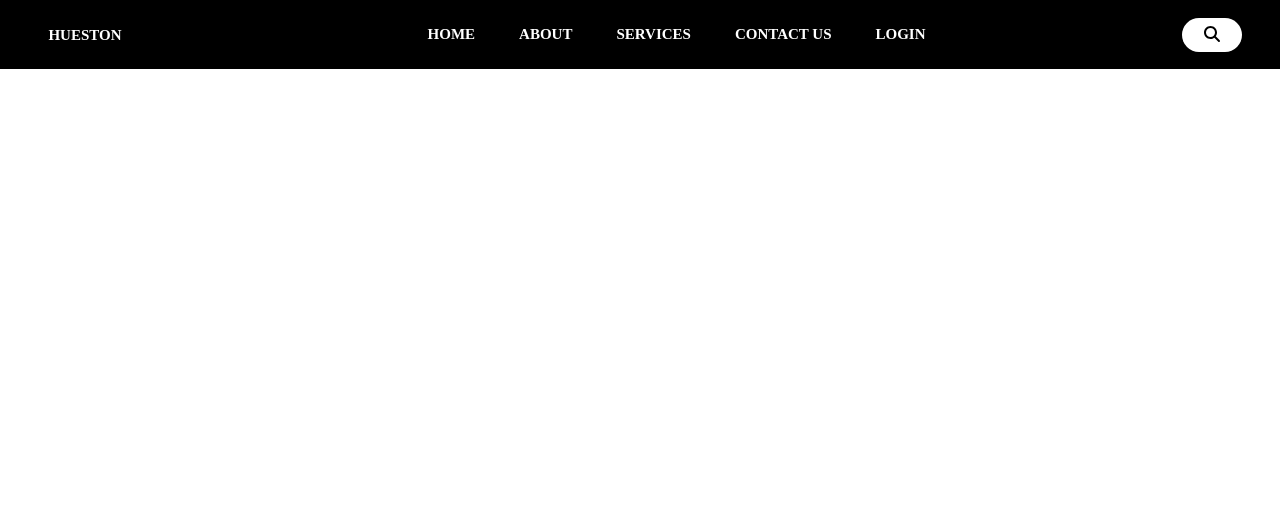
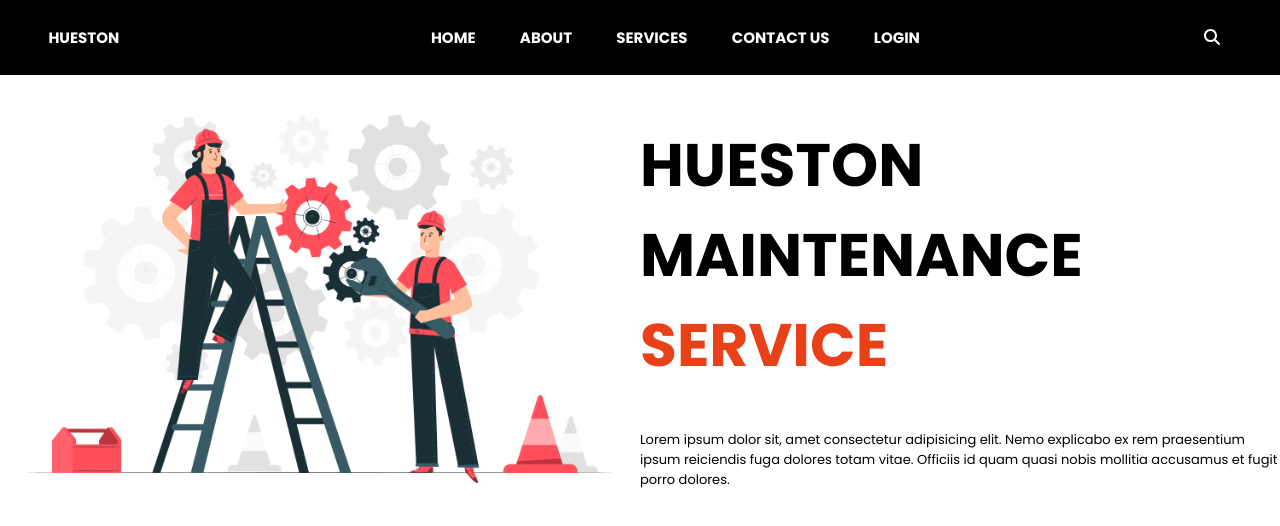
Before and after one commit to lawson1000/Hueston-Maintenance-Service, a plain HTML site: page index.html in a window 1280 px wide. Drawn offline with Linux system fonts and the light colour scheme.

Commit message:
home banner

```diff
--- /dev/null
+++ b/css/home.css
@@ -0,0 +1,26 @@
+.home-banner{
+    height: 100vh;
+    background-color: white;
+    width: 100%;
+}
+
+.home-banner-img{
+    width: 50%;
+    height:inherit;
+    background: url(../img/maintenance.jpg);
+    background-size: contain;
+    background-repeat: no-repeat;
+    float: left;
+}
+
+.home-banner-title{
+    width: 50%;
+    height: inherit;
+    float: left;
+    font-size: 30px;
+    padding-top:5px ;
+}
+
+.home-banner-txt p{
+    font-size: 13px;
+}
--- a/css/styles.css
+++ b/css/styles.css
@@ -5,6 +5,10 @@
 body{
     padding: 0;
     margin: 0;
+    font-family: 'Poppins','Montserrat', 'Open Sans',sans-serif;
+    /* font-family: 'Montserrat',sans-serif;
+    font-family: 'Open Sans', sans-serif;
+    font-family: 'Poppins', sans-serif; */
 }
 #preloader{
     background: url(../img/loader.gif) no-repeat center center;
@@ -68,15 +72,23 @@ nav ul li:hover{
 }
 
 .searchicon{
-    color:black;
+    color:white;
     /* transition: 23s;    */
 }
 
 .nav-icon-search{
-    background-color: white;
+    background-color: black;
     border-radius: 40px;
     padding: 8px 10px;
 }
+.nav-icon-search:hover,.nav-icon-search:hover > .search-btn{
+    background-color: white;
+    color: black;
+}
+.nav-icon-search:hover a .searchicon{
+    color: black;
+}
+
 .nav-icon-search:hover > .search-txt{
     width: 200px;
     padding: 0 6px;
@@ -86,7 +98,7 @@ nav ul li:hover{
     width: 40px;
     /* height: 40px; */
     border-radius: 50%;
-    background-color: white;
+    background-color: black;
     display: flex;
     justify-content: center;
     align-items: center;
--- a/index.html
+++ b/index.html
@@ -6,7 +6,10 @@
     <meta name="viewport" content="width=device-width, initial-scale=1.0">
     <title> WELCOME TO HUESTON MAINTENANCE SERVICE </title>
     <link rel="stylesheet" href="css/styles.css">
+    <link rel="stylesheet" href="css/home.css">
     <link rel="stylesheet" href="css/all.css">
+    <link rel="preconnect" href="https://fonts.googleapis.com"><link rel="preconnect" href="https://fonts.gstatic.com" crossorigin><link href="https://fonts.googleapis.com/css2?family=Montserrat:ital,wght@0,400;0,600;0,700;1,400&family=Open+Sans:ital,wght@0,400;0,500;0,600;0,700;1,400;1,500&family=Poppins:ital,wght@0,200;0,300;0,400;0,500;0,600;0,700;1,300;1,400;1,500;1,600;1,700&display=swap" rel="stylesheet">
+    <style> @import url('https://fonts.googleapis.com/css2?family=Montserrat:ital,wght@0,400;0,600;0,700;1,400&family=Open+Sans:ital,wght@0,400;0,500;0,600;0,700;1,400;1,500&family=Poppins:ital,wght@0,200;0,300;0,400;0,500;0,600;0,700;1,300;1,400;1,500;1,600;1,700&display=swap'); </style><style> @import url('https://fonts.googleapis.com/css2?family=Montserrat:ital,wght@0,400;0,600;0,700;1,400&family=Open+Sans:ital,wght@0,400;0,500;0,600;0,700;1,400;1,500&family=Poppins:ital,wght@0,200;0,300;0,400;0,500;0,600;0,700;1,300;1,400;1,500;1,600;1,700&display=swap'); </style>
 </head>
 
 <body>
@@ -14,8 +17,8 @@
     <div id="preloader">
     </div>
 
-     <!-- header -->
     <div class="maincontainer">
+        <!-- header -->
         <!-- Start of Navigation  -->
         <nav>
             <label class="home-name"><a href="index.html">Hueston</a></label>
@@ -42,6 +45,15 @@
 
         </nav>
         <!-- End of Navigation  -->
+        <!-- Title Banner -->
+        <div class="home-banner">
+            <div class="home-banner-img"></div>
+            <div class="home-banner-title">
+                <h1>HUESTON <br>MAINTENANCE <br><span style="color:#e84118">SERVICE</span></h1>
+                <div class="home-banner-txt"><p>Lorem ipsum dolor sit, amet consectetur adipisicing elit. Nemo explicabo ex rem praesentium ipsum reiciendis fuga dolores totam vitae. Officiis id quam quasi nobis mollitia accusamus et fugit porro dolores.</p></div>
+            </div>
+
+        </div>
     </div>
     <script src="js/main.js"></script>
     <script src="js/jquery.js"></script>
```
Also changed, not shown: img/maintenance.jpg (added).
